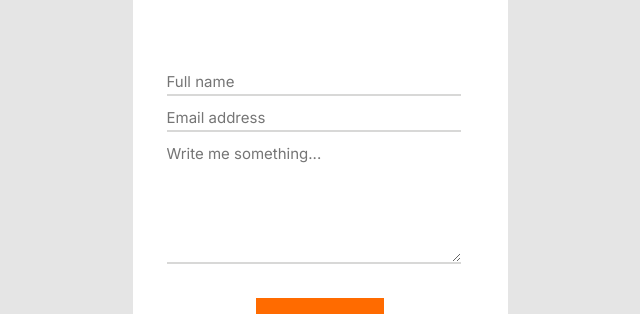
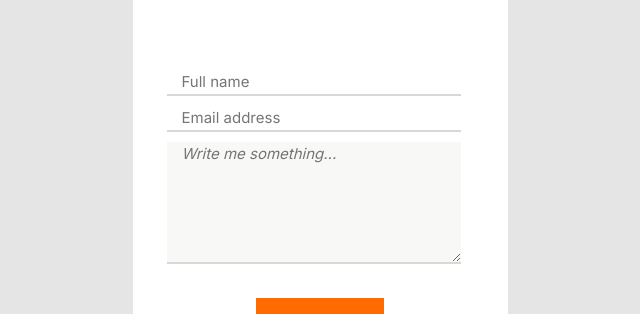
Before and after one commit to mailsg/Portfolio, a website: page index.html in a window 1280 px wide. Shown: the part 6375-6689 px from the top of the page, without its empty margins (320-960 px from the left). Drawn offline with Linux system fonts and the light colour scheme; a web font is replaced by a local one.

Commit message:
Fix the alignment issues

```diff
--- a/index.html
+++ b/index.html
@@ -237,7 +237,7 @@
                             <form action="https://formspree.io/f/xyyangae" method="post">
                                 <input type="text" class="text-field" placeholder="Full name" minlength="1" maxlength="30" name="Name" required>
                                 <input type="email" class="text-field" placeholder="Email address" name="Email address" required>
-                                <textarea name="short-writeup" id="bio" class="text-field" cols="30" rows="5" minlength="1" maxlength="500" placeholder="Write me something..." required></textarea>
+                                <textarea name="short-writeup" id="bio" class="text-field-area" cols="30" rows="5" minlength="1" maxlength="500" placeholder="Write me something..." required></textarea>
                                 <div class="form-button">
                                     <button type="submit" class="about-me-btn btn-form">Get in touch</button>
                                 </div>
--- a/style.css
+++ b/style.css
@@ -663,7 +663,7 @@ form {
 .text-field {
   display: block;
   margin: 10px 10px;
-  padding: 0;
+  padding-left: 15px;
   border: none;
   border-bottom: 2px solid #d8d8d7;
   outline: none;
@@ -676,6 +676,24 @@ form {
   align-items: center;
   justify-content: center;
   color: #979493;
+}
+
+.text-field-area {
+  display: block;
+  margin: 10px 10px;
+  padding-left: 15px;
+  border: none;
+  border-bottom: 2px solid #d8d8d7;
+  outline: none;
+  font-family: 'Inter', sans-serif, serif;
+  font-style: italic;
+  font-weight: 400;
+  font-size: 15px;
+  line-height: 24px;
+  width: 90%;
+  align-items: center;
+  justify-content: center;
+  background-color: #f8f8f7;
 }
 
 #short-writeup {
```
